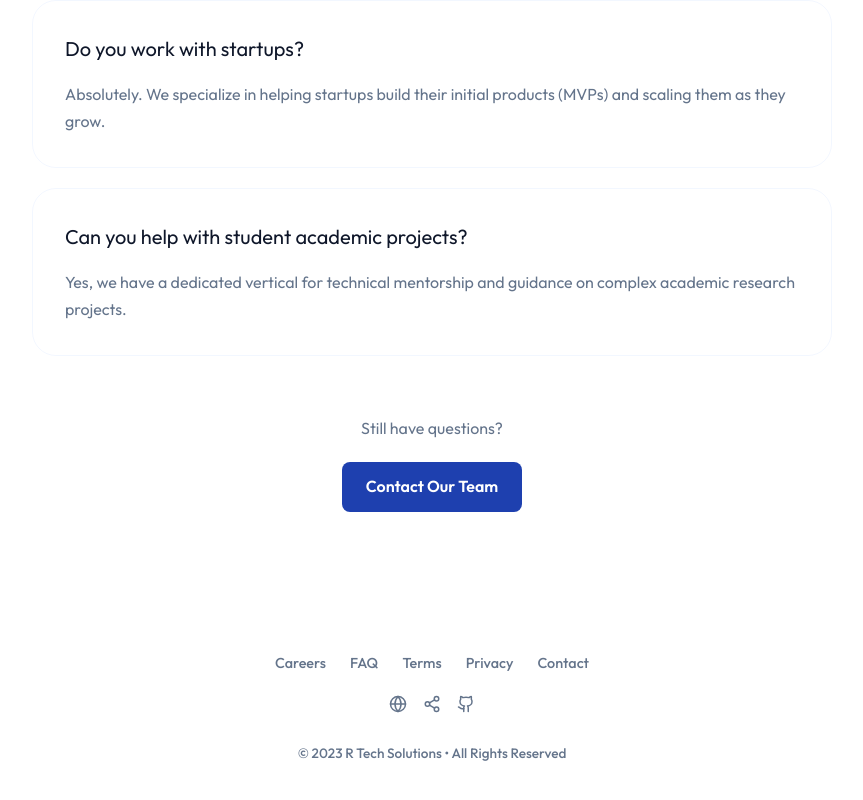
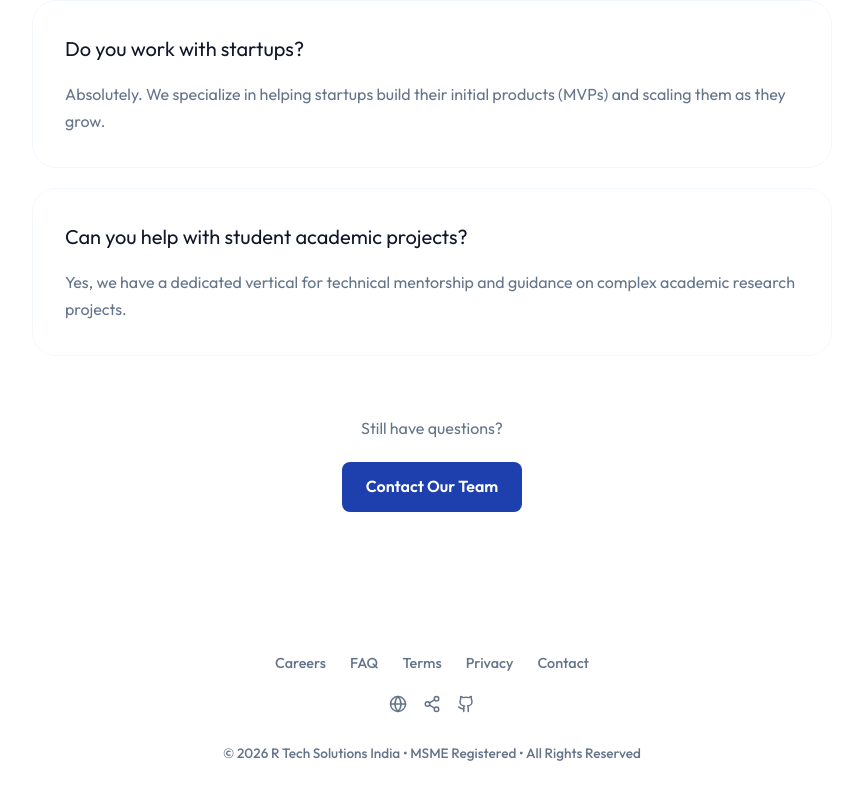
Before and after one commit to rushirakhe2027/New-R-TECH, a React (Vite) app: page /faq in a window 1280 px wide. Shown: the part 1012-1812 px from the top of the page, without its empty margins (208-1071 px from the left). Built offline with nearby package versions, Linux system fonts and the light colour scheme.

Commit message:
Enhance: Update fonts to Outfit, improve heading styles and add legitimacy signals

```diff
--- a/src/components/Footer.jsx
+++ b/src/components/Footer.jsx
@@ -22,7 +22,7 @@ const Footer = () => {
         </div>
 
         <div className="footer-copyright-simple">
-          © 2023 R Tech Solutions • All Rights Reserved
+          © 2026 R Tech Solutions India • MSME Registered • All Rights Reserved
         </div>
       </div>
     </footer>
```
